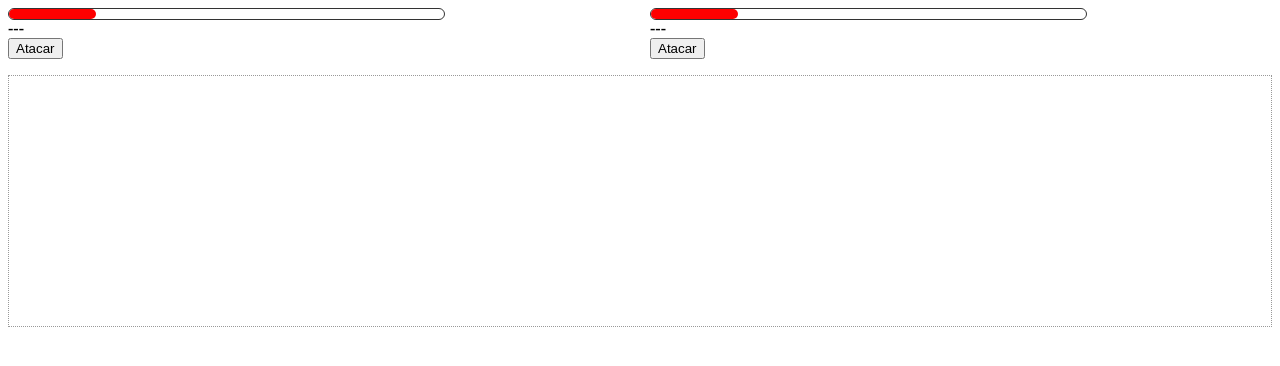
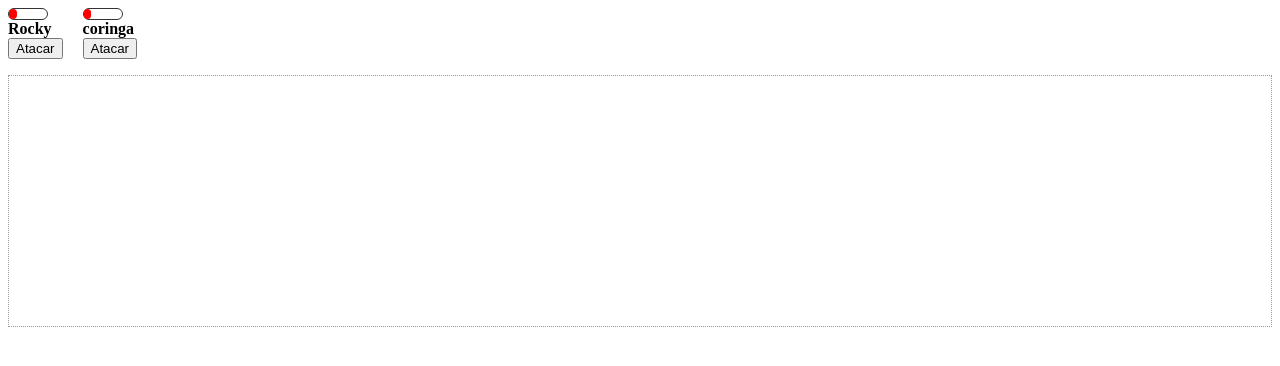
Before and after one commit to JoaoNepomuceno/Fight-Project, a plain HTML site: page index.html in a window 1280 px wide. Drawn offline with Linux system fonts and the light colour scheme.

Commit message:
create class

```diff
--- a/assets/script/classes.js
+++ b/assets/script/classes.js
@@ -39,3 +39,43 @@ class Sorcerer extends Character{
         this.maxLife = this._life;
     }
 }
+
+class littleMonster extends Character{
+    constructor(name){
+        super(name);
+        this._life = 60;
+        this.attack= 25;
+        this.defense = 2;
+        this.maxLife = this._life;
+    }
+}
+
+class bigMonster extends Character{
+    constructor(name){
+        super(name);
+        this._life=120;
+        this.attack= 110;
+        this.defense = 4;
+        this.maxLife=this._life;
+    }
+}
+
+class stage{
+    constructor (fighterName1, fighterName2, fighterEl1, fighterEl2){
+        this.fighterName1 = fighterName1;
+        this.fighterName2 = fighterName2;
+        this.fighterEl1 = fighterEl1;
+        this.fighterEl2 = fighterEl2;
+    }
+
+    start(){
+        this.update();
+    }
+
+    update(){
+        this.fighterEl1.querySelector('.name').innerHTML = this.fighterName1.name;
+
+        //fighter 2
+        this.fighterEl2.querySelector('.name').innerHTML = this.fighterName2.name;
+    }
+}
--- a/assets/script/script.js
+++ b/assets/script/script.js
@@ -0,0 +1,6 @@
+let l1 = new Knight ('Rocky');
+let l2 = new littleMonster ('coringa');
+
+let luta = new stage(l1,l2,document.querySelector('#hero'), document.querySelector('#monster'));
+
+luta.start();
--- a/index.html
+++ b/index.html
@@ -10,26 +10,26 @@
 
 <body>
     <div class="fight_area">
-        <div class="hero">
+        <div id="hero">
             <div class="lifebar">
                 <div class="bar"></div>
             </div>
-            <div class="name">
-               <strong>---</strong>
-            </div>
+
+               <strong class="name">---</strong>
+
             <div>
                 <button class="attack">
                     Atacar
                 </button>
             </div>
         </div>
-        <div class="monster">
+        <div id="monster">
             <div class="lifebar">
                 <div class="bar"></div>
             </div>
-            <div class="name">
-                <strong>---</strong>
-            </div>
+
+                <strong class="name">---</strong>
+
             <div>
                 <button class="attack">
                     Atacar
```
